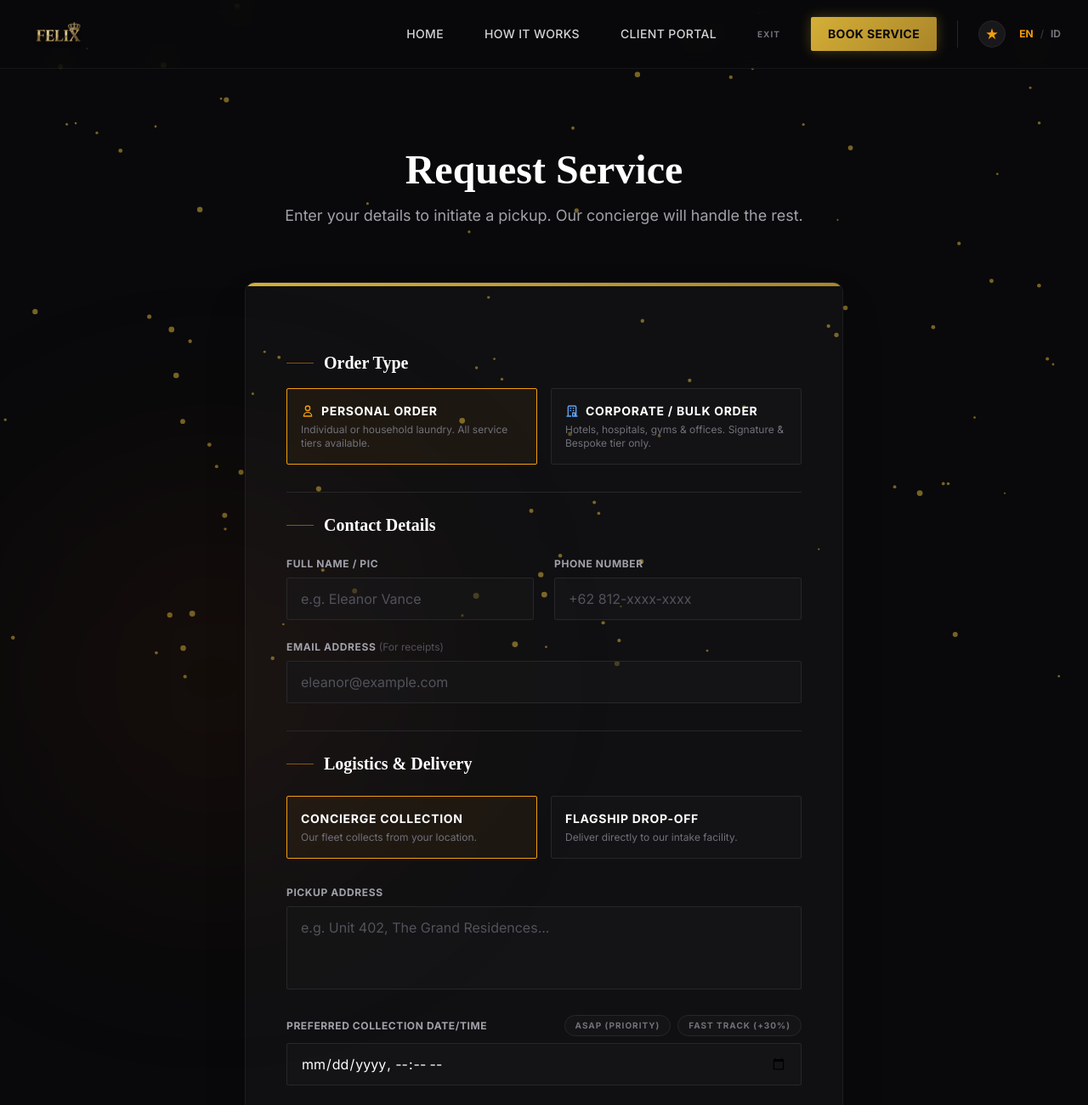
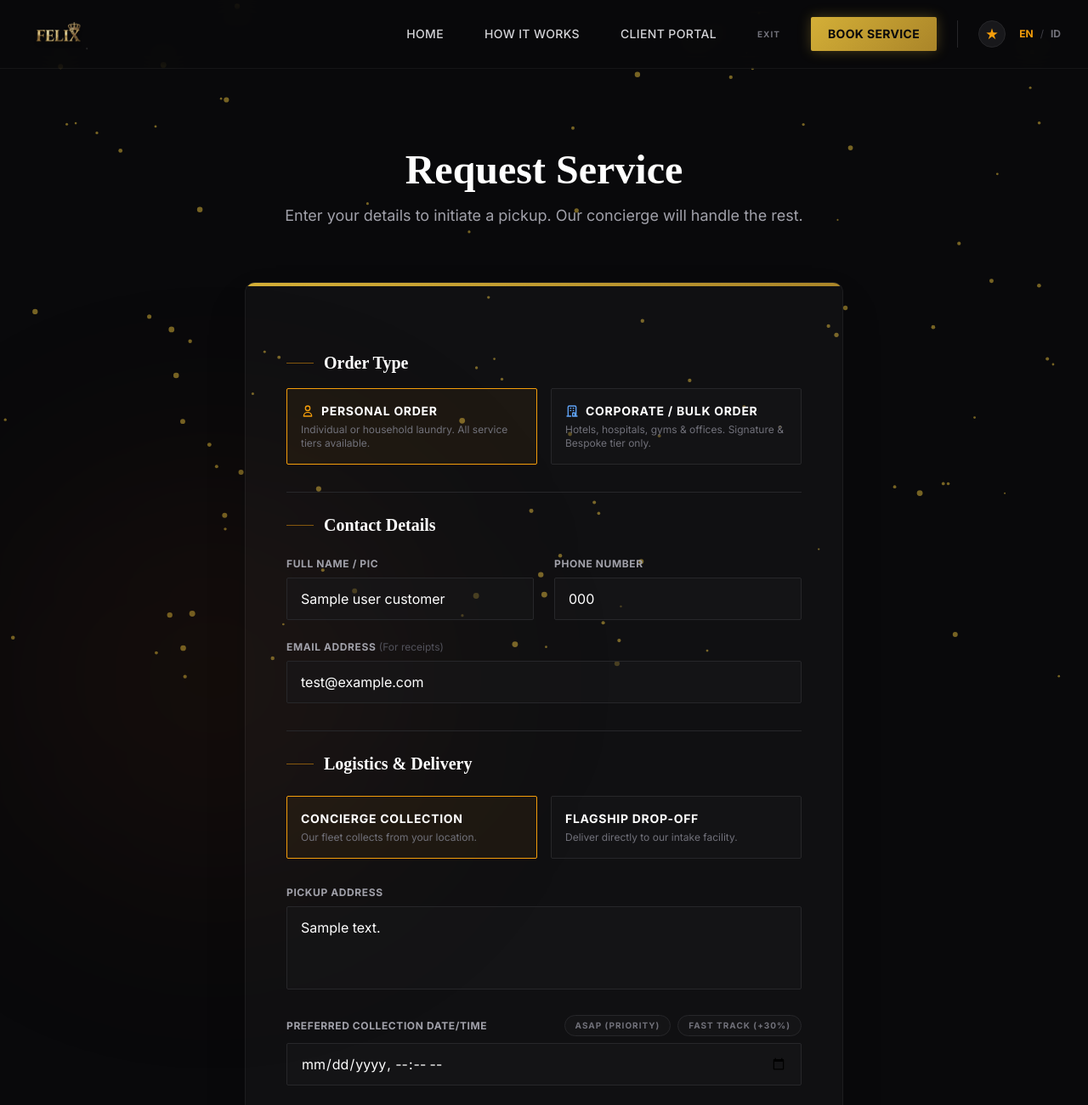
Before and after one commit to ellysaemichan21/corporat, a Laravel app: template resources/views/public/order/create.blade.php in a window 1280 px wide. Shown: the top 1301 px of the page at 85% size. Run offline with Laravel 12, Linux system fonts and the light colour scheme; a user stored in the database is signed in; data comes from the database, SQL or seed files in the repository; tables that the repository leaves empty hold one stand-in row (values such as "Sample post"); the template is opened without the code that fills it: most values are stand-ins (such as "Sample title", 1, 10 or a date in 2020); style sheets or scripts are compiled from the project's sources; some web fonts are replaced.

Commit message:
Implemented Customer profile persistence and Auto-Fill for non-corporate users

```diff
--- a/app/Models/Customer.php
+++ b/app/Models/Customer.php
@@ -21,4 +21,9 @@ class Customer extends Model
     {
         return $this->hasMany(Transaction::class);
     }
+
+    public function user()
+    {
+        return $this->belongsTo(User::class);
+    }
 }
--- a/app/Models/User.php
+++ b/app/Models/User.php
@@ -45,4 +45,10 @@ class User extends Authenticatable
     {
         return !is_null($this->partner_id);
     }
+
+    /** Link to the customer profile (for auto-fill details) */
+    public function customer()
+    {
+        return $this->hasOne(Customer::class);
+    }
 }
--- a/resources/views/public/order/create.blade.php
+++ b/resources/views/public/order/create.blade.php
@@ -116,19 +116,19 @@
                     <div class="grid grid-cols-1 md:grid-cols-2 gap-6">
                         <div class="space-y-2">
                             <label for="name" class="block text-xs font-bold uppercase tracking-wider text-zinc-400">{{ __('Full Name / PIC') }}</label>
-                            <input type="text" id="name" name="name" required class="w-full bg-zinc-900/50 border border-zinc-800 rounded-sm px-4 py-3 text-white focus:outline-none focus:border-amber-500 focus:ring-1 focus:ring-amber-500 transition-colors placeholder-zinc-600" placeholder="e.g. Eleanor Vance">
+                            <input type="text" id="name" name="name" required class="w-full bg-zinc-900/50 border border-zinc-800 rounded-sm px-4 py-3 text-white focus:outline-none focus:border-amber-500 focus:ring-1 focus:ring-amber-500 transition-colors placeholder-zinc-600" placeholder="e.g. Eleanor Vance" value="{{ old('name', $userCustomer?->name ?? auth()->user()?->name ?? '') }}">
                             @error('name') <span class="text-red-400 text-xs">{{ $message }}</span> @enderror
                         </div>
 
                         <div class="space-y-2">
                             <label for="phone" class="block text-xs font-bold uppercase tracking-wider text-zinc-400">{{ __('Phone Number') }}</label>
-                            <input type="tel" id="phone" name="phone" required class="w-full bg-zinc-900/50 border border-zinc-800 rounded-sm px-4 py-3 text-white focus:outline-none focus:border-amber-500 focus:ring-1 focus:ring-amber-500 transition-colors placeholder-zinc-600" placeholder="+62 812-xxxx-xxxx">
+                            <input type="tel" id="phone" name="phone" required class="w-full bg-zinc-900/50 border border-zinc-800 rounded-sm px-4 py-3 text-white focus:outline-none focus:border-amber-500 focus:ring-1 focus:ring-amber-500 transition-colors placeholder-zinc-600" placeholder="+62 812-xxxx-xxxx" value="{{ old('phone', $userCustomer?->phone ?? '') }}">
                             @error('phone') <span class="text-red-400 text-xs">{{ $message }}</span> @enderror
                         </div>
 
                         <div class="space-y-2 md:col-span-2">
                             <label for="email" class="block text-xs font-bold uppercase tracking-wider text-zinc-400">{{ __('Email Address') }} <span class="text-zinc-600 font-normal normal-case tracking-normal">({{ __('For receipts') }})</span></label>
-                            <input type="email" id="email" name="email" class="w-full bg-zinc-900/50 border border-zinc-800 rounded-sm px-4 py-3 text-white focus:outline-none focus:border-amber-500 focus:ring-1 focus:ring-amber-500 transition-colors placeholder-zinc-600" placeholder="eleanor@example.com">
+                            <input type="email" id="email" name="email" class="w-full bg-zinc-900/50 border border-zinc-800 rounded-sm px-4 py-3 text-white focus:outline-none focus:border-amber-500 focus:ring-1 focus:ring-amber-500 transition-colors placeholder-zinc-600" placeholder="eleanor@example.com" value="{{ old('email', auth()->user()?->email ?? '') }}">
                             @error('email') <span class="text-red-400 text-xs">{{ $message }}</span> @enderror
                         </div>
                     </div>
@@ -176,7 +176,7 @@
                         <div id="collection-fields" class="space-y-6">
                             <div class="space-y-2">
                                 <label for="pickup_address" class="block text-xs font-bold uppercase tracking-wider text-zinc-400">{{ __('Pickup Address') }}</label>
-                                <textarea id="pickup_address" name="pickup_address" rows="3" class="w-full bg-zinc-900/50 border border-zinc-800 rounded-sm px-4 py-3 text-white focus:outline-none focus:border-amber-500 focus:ring-1 focus:ring-amber-500 transition-colors placeholder-zinc-600 resize-none" placeholder="e.g. Unit 402, The Grand Residences...">{{ old('pickup_address') }}</textarea>
+                                <textarea id="pickup_address" name="pickup_address" rows="3" class="w-full bg-zinc-900/50 border border-zinc-800 rounded-sm px-4 py-3 text-white focus:outline-none focus:border-amber-500 focus:ring-1 focus:ring-amber-500 transition-colors placeholder-zinc-600 resize-none" placeholder="e.g. Unit 402, The Grand Residences...">{{ old('pickup_address', $userCustomer?->address ?? '') }}</textarea>
                                 @error('pickup_address') <span class="text-red-400 text-xs">{{ $message }}</span> @enderror
                             </div>
                         </div>
```
Also changed, not shown: app/Http/Controllers/OrderController.php (+20 -5 lines), database/migrations/2026_05_09_180051_add_user_id_to_customers_table.php (added).
